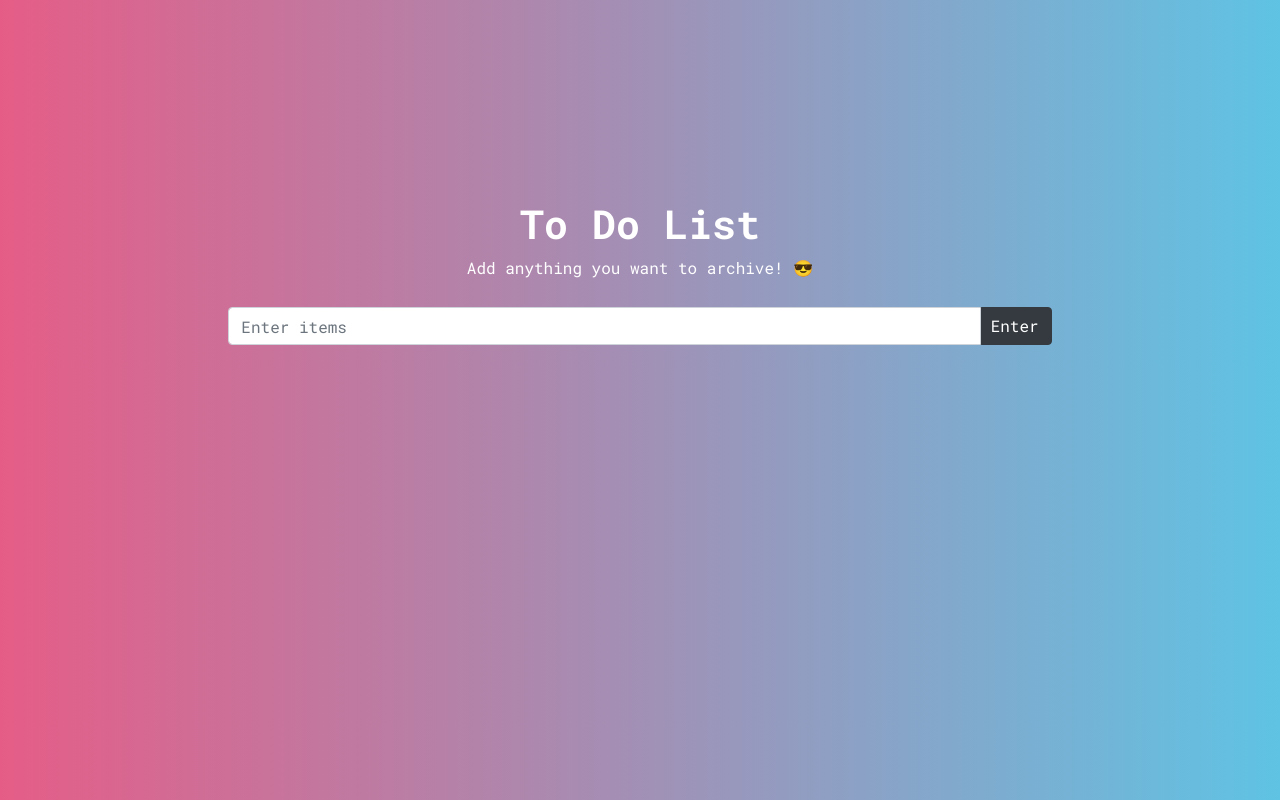
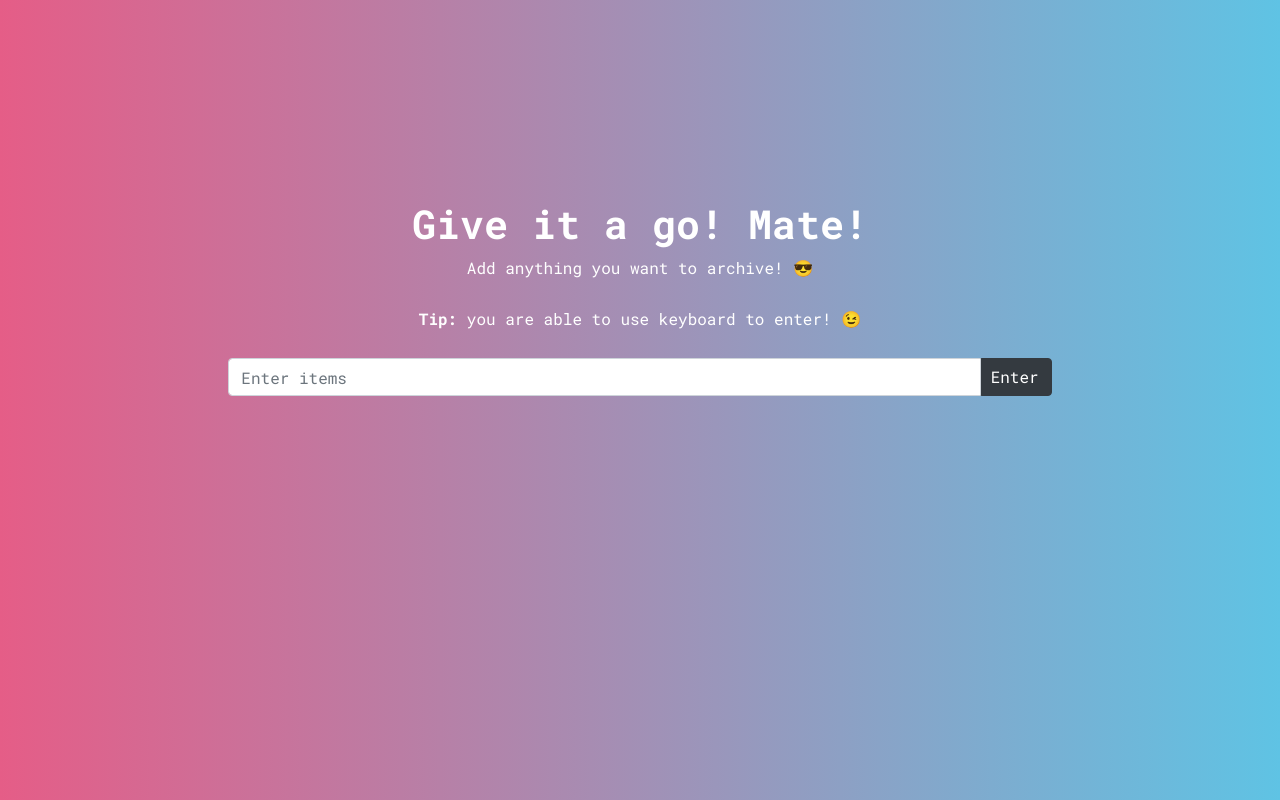
Before and after one commit to jenny07007/jenny07007, a plain HTML site: page index.html in a window 1280 px wide. Drawn offline with nearby package versions, Linux system fonts and the light colour scheme.

Commit message:
Update index.html

```diff
--- a/index.html
+++ b/index.html
@@ -10,8 +10,9 @@
 </head>
 <body>
 
-	<h1>To Do List</h1>
+	<h1>Give it a go! Mate!</h1>
 	<p id="first">Add anything you want to archive! 😎 </p>
+	<p><strong>Tip:</strong> you are able to use keyboard to enter! 😉</p>
 	<!-- <input type="text" id="user_input" placeholder="Enter items"> -->
 
 	<div class="input-group col-xl-8 col-sm-10 mb-3 mx-auto">
```
